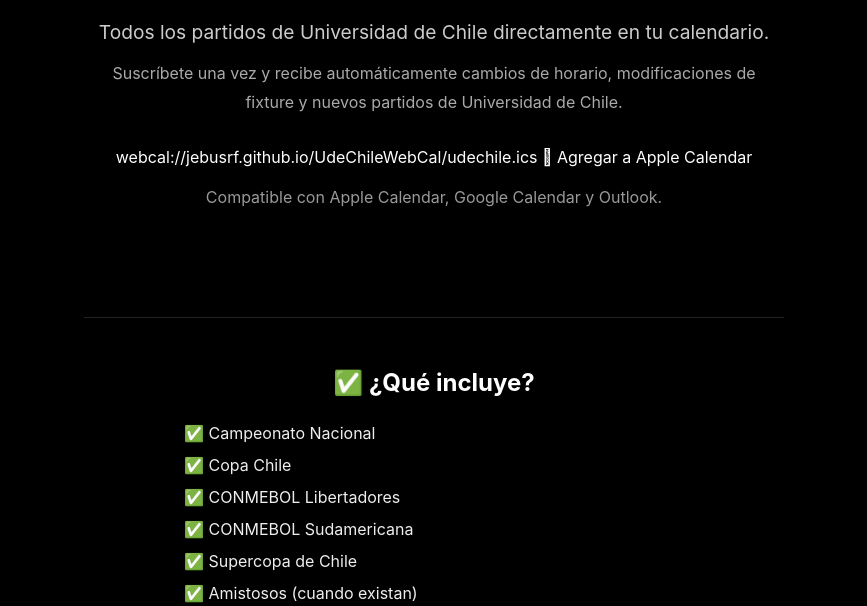
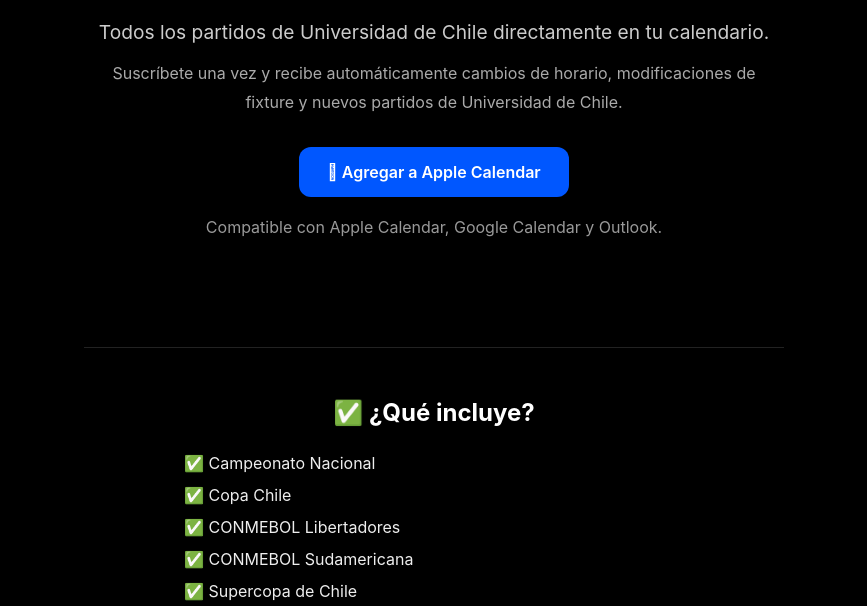
Before and after one commit to JebusRF/UdeChileWebCal, a plain HTML site: page docs/index.html in a window 1280 px wide. Shown: the part 194-800 px from the top of the page, without its empty margins (206-1073 px from the left). Drawn offline with Linux system fonts and the light colour scheme.

Commit message:
Update Apple Calendar link to use anchor tag

```diff
--- a/docs/index.html
+++ b/docs/index.html
@@ -157,8 +157,9 @@
             modificaciones de fixture y nuevos partidos de Universidad de Chile.
         </p>
 
-        webcal://jebusrf.github.io/UdeChileWebCal/udechile.ics
-         Agregar a Apple Calendar
+        <a class="button button-primary"
+           href="webcal://jebusrf.github.io/UdeChileWebCal/udechile.ics">
+             Agregar a Apple Calendar
         </a>
 
         <div style="margin-top:20px;color:#999;">
```
